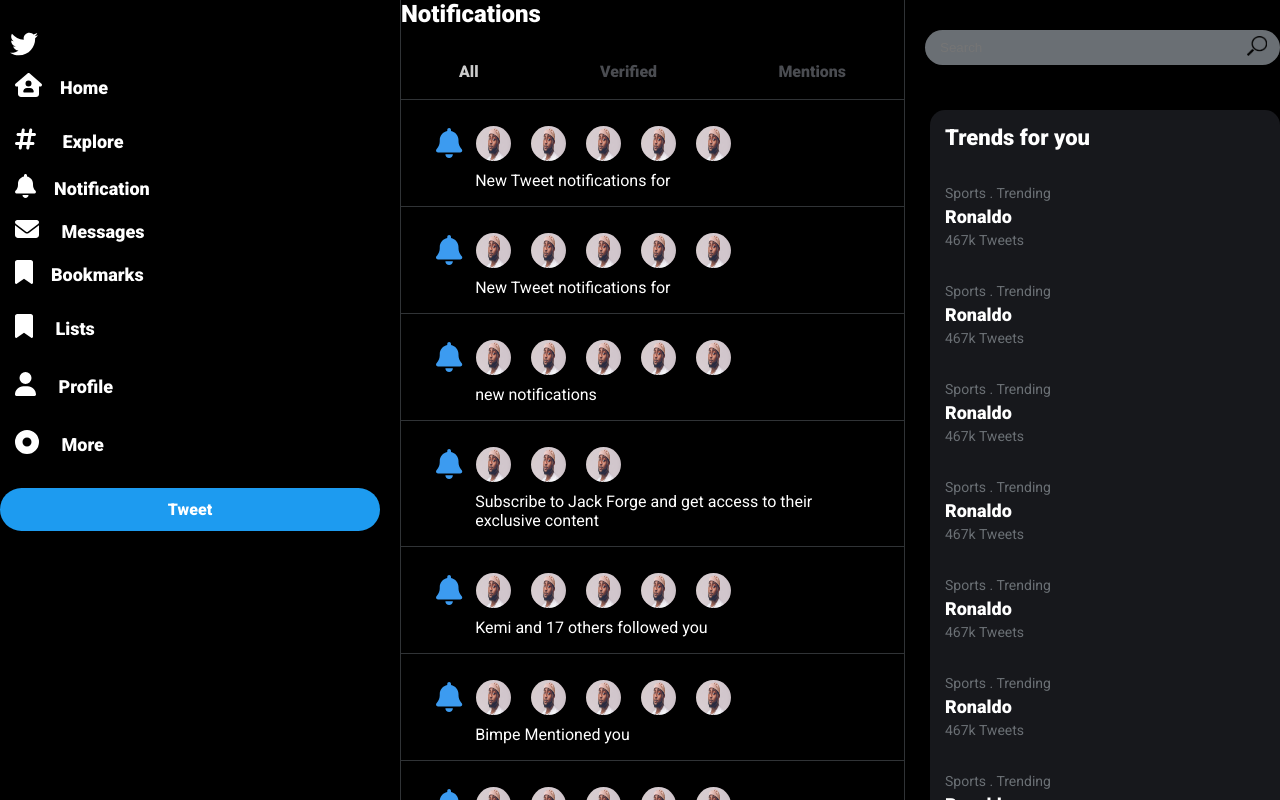
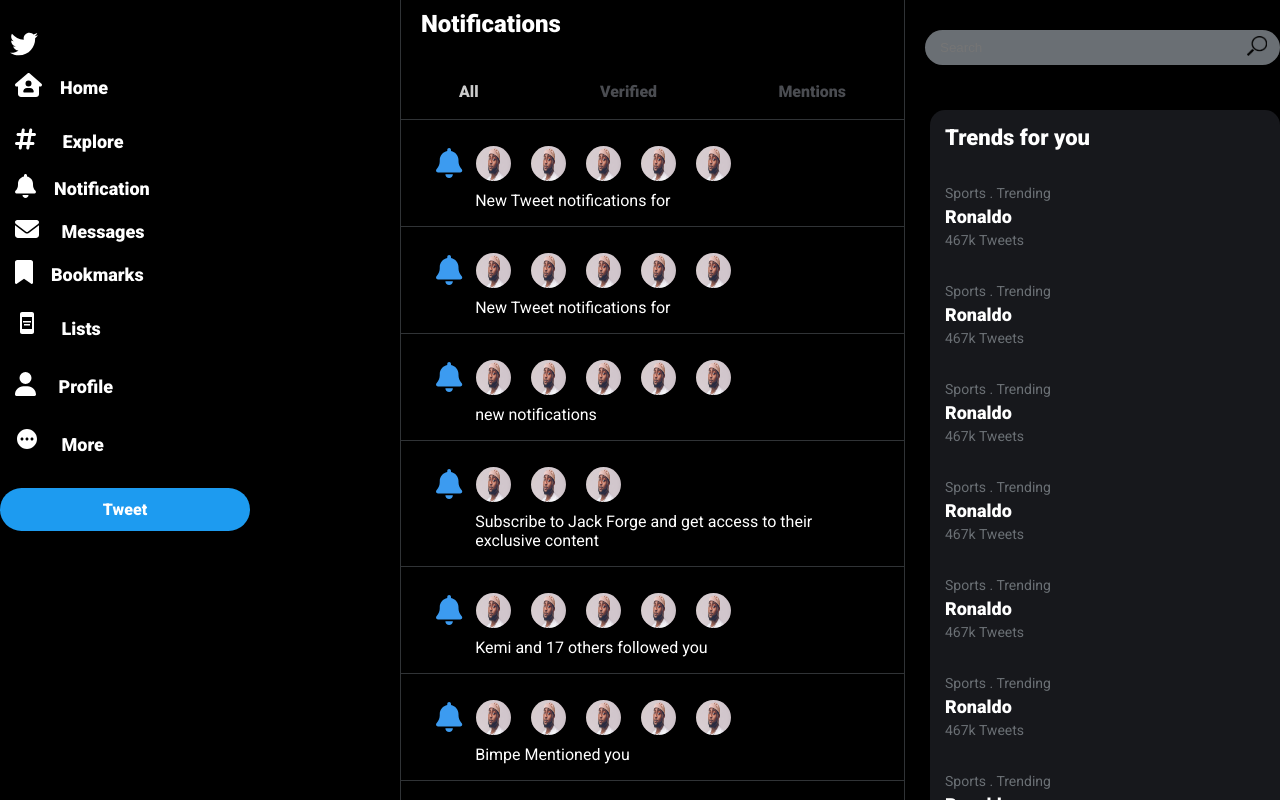
Before and after one commit to kingbee1/twitter-clone, a React (Create React App) app: page /notification in a window 1280 px wide. Shown: the top 800 px of the page. Built offline with nearby package versions, Linux system fonts and the light colour scheme.

Commit message:
replace with mui

```diff
--- a/src/components/sidebar/Sidebar.js
+++ b/src/components/sidebar/Sidebar.js
@@ -1,7 +1,9 @@
 import { NavLink } from 'react-router-dom'
 import { FontAwesomeIcon } from '@fortawesome/react-fontawesome';
 import { faTwitter } from '@fortawesome/free-brands-svg-icons';
-import { faHouseUser, faHashtag, faBell, faEnvelope, faBookmark, faUser, faCircleDot } from '@fortawesome/free-solid-svg-icons';
+import { faHouseUser, faHashtag, faBell, faEnvelope, faBookmark, faUser } from '@fortawesome/free-solid-svg-icons';
+import AodIcon from '@mui/icons-material/Aod';
+import PendingIcon from '@mui/icons-material/Pending';
 import './sidebar.css'
 import me from '../../images/me.png'
 
@@ -20,9 +22,9 @@
           <li ><NavLink className='navlink' to="/notification"><FontAwesomeIcon icon={faBell} className="twii"/>Notification</NavLink></li>
           <li> <NavLink className='navlink' to="/messages" ><FontAwesomeIcon icon={faEnvelope} className="twii"/> Messages</NavLink></li>
           <li ><NavLink className='navlink' to="/bookmark"><FontAwesomeIcon icon={faBookmark} className="twii"/>Bookmarks</NavLink></li>
-          <li> <a href=""><FontAwesomeIcon icon={faBookmark} className="twii"/></a> Lists</li>
+          <li> <a href=""><AodIcon className="twii"/></a> Lists</li>
           <li> <a href=""><FontAwesomeIcon icon={faUser} className="twii"/></a> Profile</li>
-          <li> <a href=""><FontAwesomeIcon icon={faCircleDot} className="twii"/></a> More</li>
+          <li> <a href=""><PendingIcon className="twii"/></a> More</li>
         </ul>
       </div>
       {/* vibrates when i hover. fix later */}
--- a/src/components/sidebar/sidebar.css
+++ b/src/components/sidebar/sidebar.css
@@ -1,6 +1,6 @@
 .left-container {
     position: sticky;
-    height: 40px;
+    height: 50px;
     padding: 30px 0;
     top: 0px;
     min-width: 400px;
@@ -17,8 +17,6 @@
     list-style: none;
     margin-right: 65px;
 }
-
-
 
 .twii-icon {
     font-size: 28px;
@@ -45,8 +43,6 @@
     font-size: 18px;
 }
 
-
-
 .twii {
     font-size: 24px;
     margin-right: 18px;
@@ -56,11 +52,11 @@
     text-align: center;
     font-weight: 900;
     padding: 12px 15px;
-    margin-top: 25px;
-    margin-right: 20px;
-    margin-bottom: 50px;
+    margin: 25px 20px 50px 0;
     border-radius: 25px;
+    width: 250px;
     background: #1D9BF0;
+
 }
 
 .tweet-btn:hover{
@@ -85,7 +81,6 @@
 .profile-sec-bottom:hover {
     padding: 12px;
     background: rgba(29, 161, 242, 0.1);
-
 }
 
 .profile-sec-bottom img {
--- a/src/pages/Bookmark.js
+++ b/src/pages/Bookmark.js
@@ -19,6 +19,8 @@
           <h2>Bookmarks</h2>
           <h5>@real_kingbee</h5>
         </div>
+
+
 
         {/*----- users tweet ----*/}
         <section className='tweet'>
--- a/src/pages/Notification.js
+++ b/src/pages/Notification.js
@@ -9,11 +9,8 @@
 
 const Notification = () => {
   return (
-    <Main >
-
+    <Main>
       <div className='notifs-container'>
-
-
         <div className='notif'>
           <h2>Notifications </h2>
         </div>
--- a/src/pages/page styles/notification.css
+++ b/src/pages/page styles/notification.css
@@ -6,7 +6,7 @@
     height: fit-content;
 }
 .notif {
-
+    padding: 10px 20px;
 }
 
 .notif h2{
```
Also changed, not shown: src/components/home/Home.js (indentation only). Lines whose indentation alone changed are shown as unchanged.
